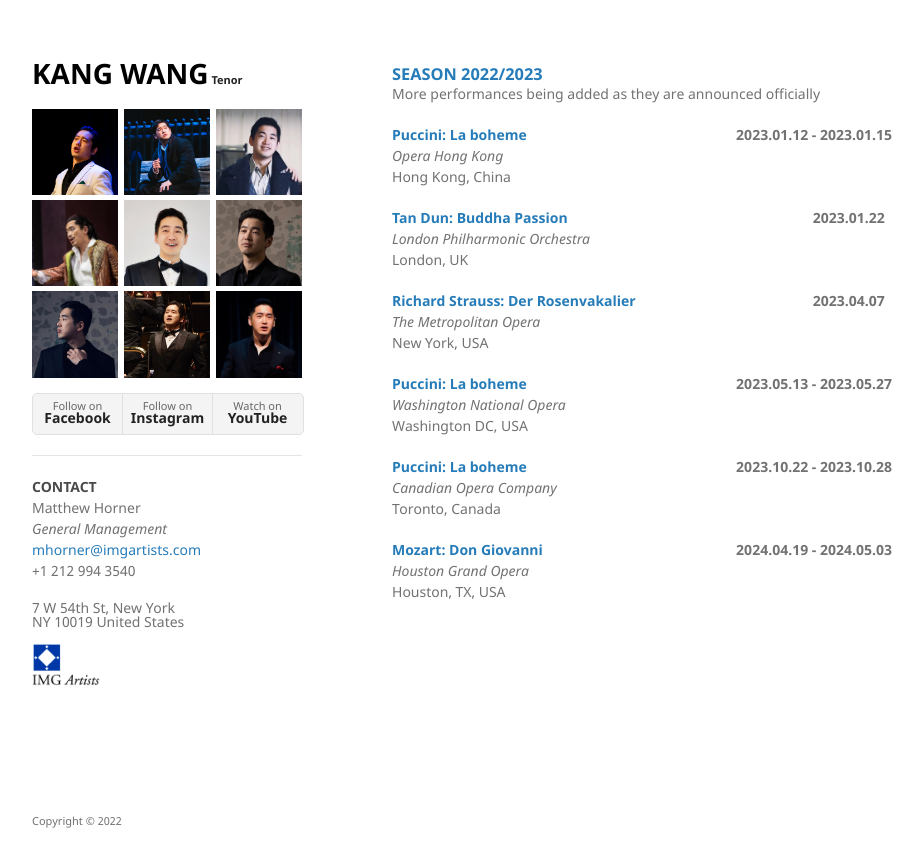
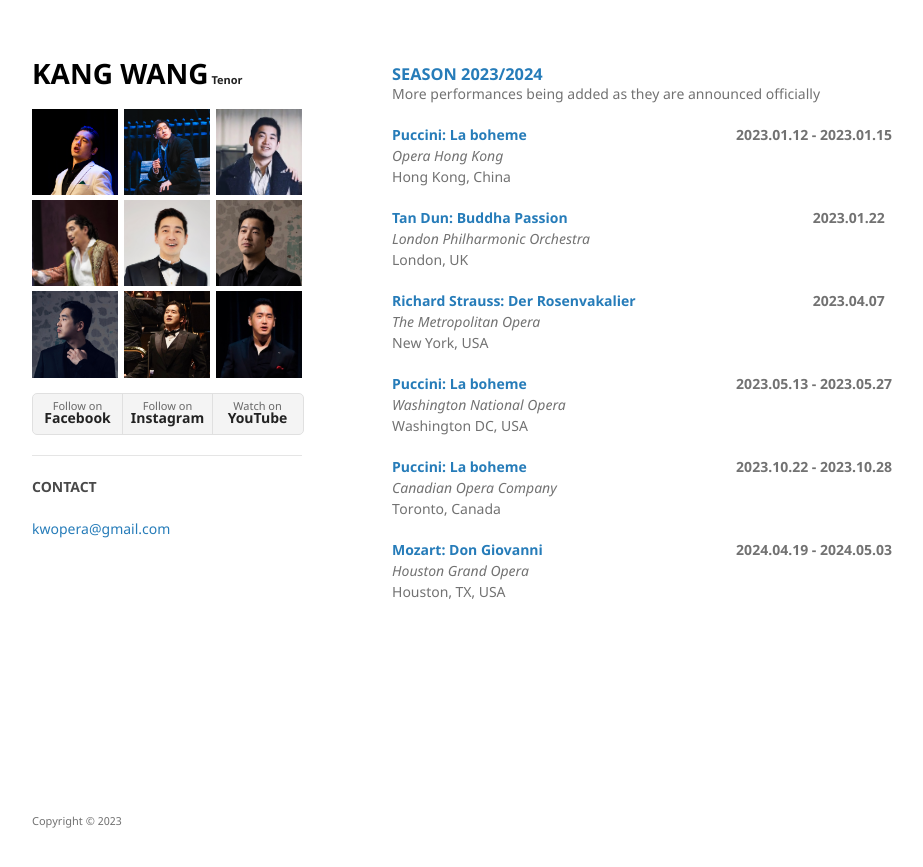
Before and after one commit to kwopera/kwt, a Jekyll site: the page built from schedule.md, in a window 1280 px wide. Shown: the top 867 px of the page, without its empty margins (178-1101 px from the left). Built offline with Jekyll 4.4.1, drawn with Linux system fonts in a browser that asks for light colours; our own code applies the rules of GitHub Pages for plain Markdown files.

Commit message:
update contacts

```diff
--- a/_layouts/default.html
+++ b/_layouts/default.html
@@ -46,7 +46,9 @@
 
         <h4>CONTACT</h4>
         <p style="line-height: 1.5em;">
-          Matthew Horner<br/>
+          <br/>
+          <a href="mailto:kwopera@gmail.com">kwopera@gmail.com</a>
+          <!-- Matthew Horner<br/>
           <em>General Management</em><br/>
           <a href="mailto:mhorner@imgartists.com">mhorner@imgartists.com</a><br/>
           +1 212 994 3540
@@ -54,7 +56,7 @@
         <p style="line-height: 1em;">
             7 W 54th St, New York <br/>
             NY 10019 United States<br/>
-            <a href="https://imgartists.com/roster/kang-wang/" target="_blank"><br/><img src="./assets/img/imglogo.gif" alt="IMG Artists" style="width: 25%;"/></a>
+            <a href="https://imgartists.com/roster/kang-wang/" target="_blank"><br/><img src="./assets/img/imglogo.gif" alt="IMG Artists" style="width: 25%;"/></a> -->
         </p>
 
 
@@ -70,7 +72,7 @@
 
       </section>
       <footer>
-        <p><small>Copyright © 2022</small></p>
+        <p><small>Copyright © 2023</small></p>
       </footer>
     </div>
     <script src="{{ "/assets/js/scale.fix.js" | relative_url }}"></script>
--- a/schedule.md
+++ b/schedule.md
@@ -1,4 +1,4 @@
-<h3 id="schedule"><a href="{{ "/schedule.html" | absolute_url }}#schedule">SEASON 2022/2023</a></h3>
+<h3 id="schedule"><a href="{{ "/schedule.html" | absolute_url }}#schedule">SEASON 2023/2024</a></h3>
 More performances being added as they are announced officially
 
 <ul class="schedule">
```
Also changed, not shown: 6 other files.
